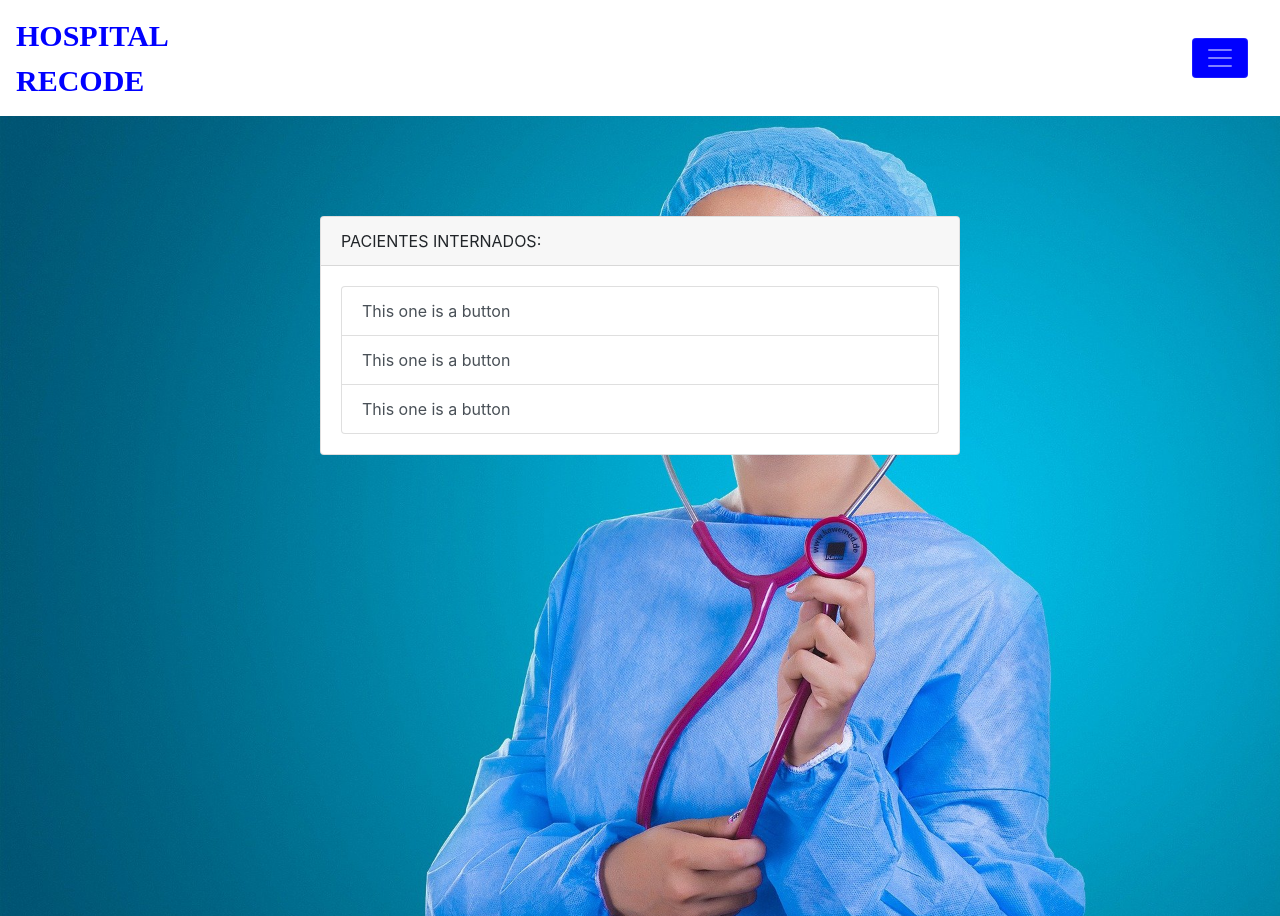
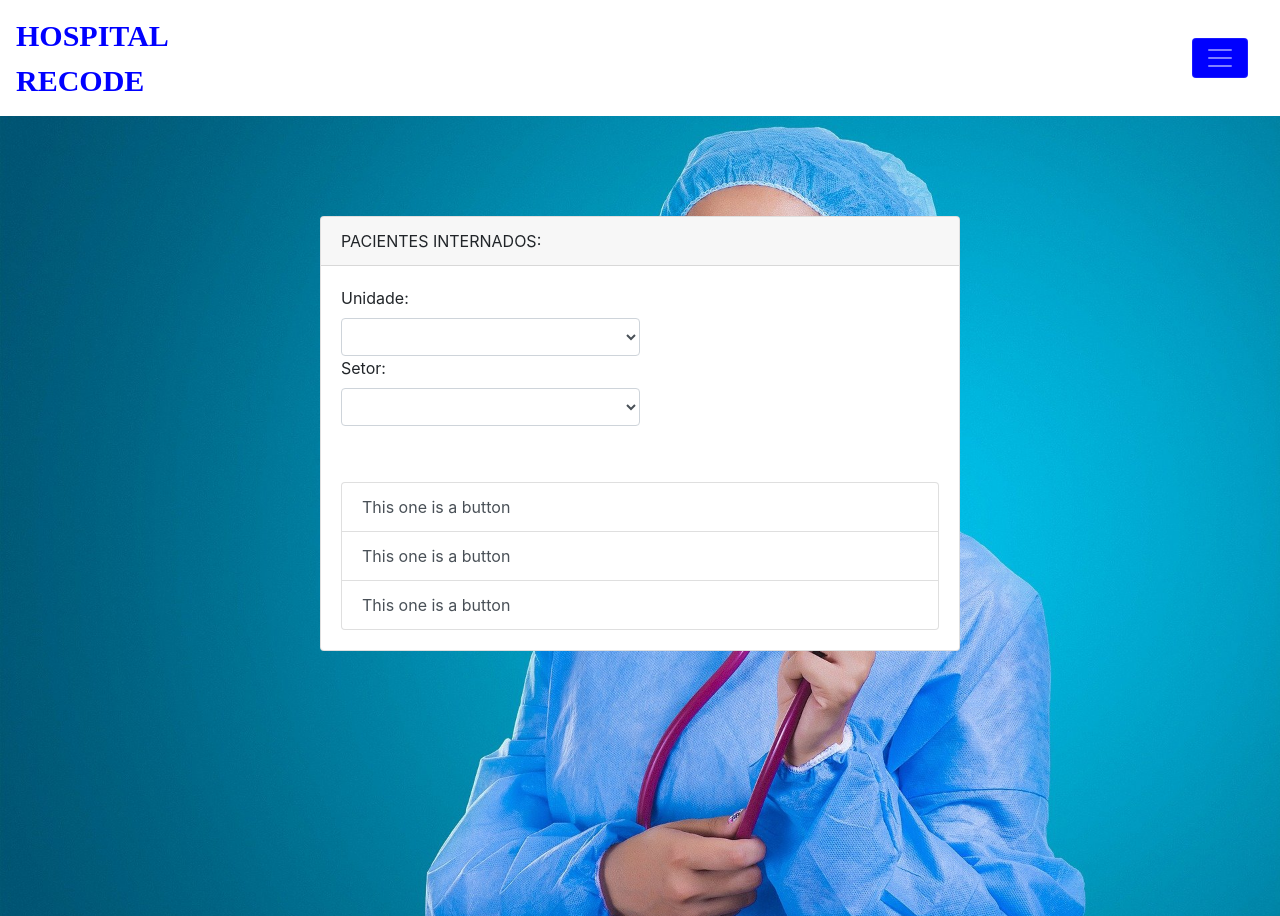
Before and after one commit to matheus-gui/RecodeHospFront, a React (Create React App) app: page /transferencia in a window 1280 px wide. Built offline with nearby package versions, Linux system fonts and the light colour scheme.

Commit message:
Alteração Transferência

```diff
--- a/src/pages/Transferencia/index.js
+++ b/src/pages/Transferencia/index.js
@@ -1,6 +1,6 @@
 import React from 'react';
 import Page from '../../components/Page';
-import {ListGroup, Card} from 'react-bootstrap';
+import {ListGroup, Card, Form} from 'react-bootstrap';
 
 function alertClicked() {
   alert('You clicked the third ListGroupItem');
@@ -11,6 +11,18 @@
         <Page >
             <Card style={{width:'50%', marginLeft:"25%"}}>
                 <Card.Header>PACIENTES INTERNADOS:</Card.Header>
+                <Card.Body>
+                    <Form>
+                        <Form.Group controlId="formBasicEmail" style={{width:'50%'}}>
+                                <Form.Label>Unidade:</Form.Label>
+                                <Form.Control as="select">
+                                </Form.Control>
+                                <Form.Label>Setor:</Form.Label>
+                                <Form.Control as="select">
+                                </Form.Control>
+                            </Form.Group>
+                    </Form>
+                </Card.Body>
                 <Card.Body>
                     <ListGroup defaultActiveKey="#link1">
                         <ListGroup.Item action onClick={alertClicked}>
```
